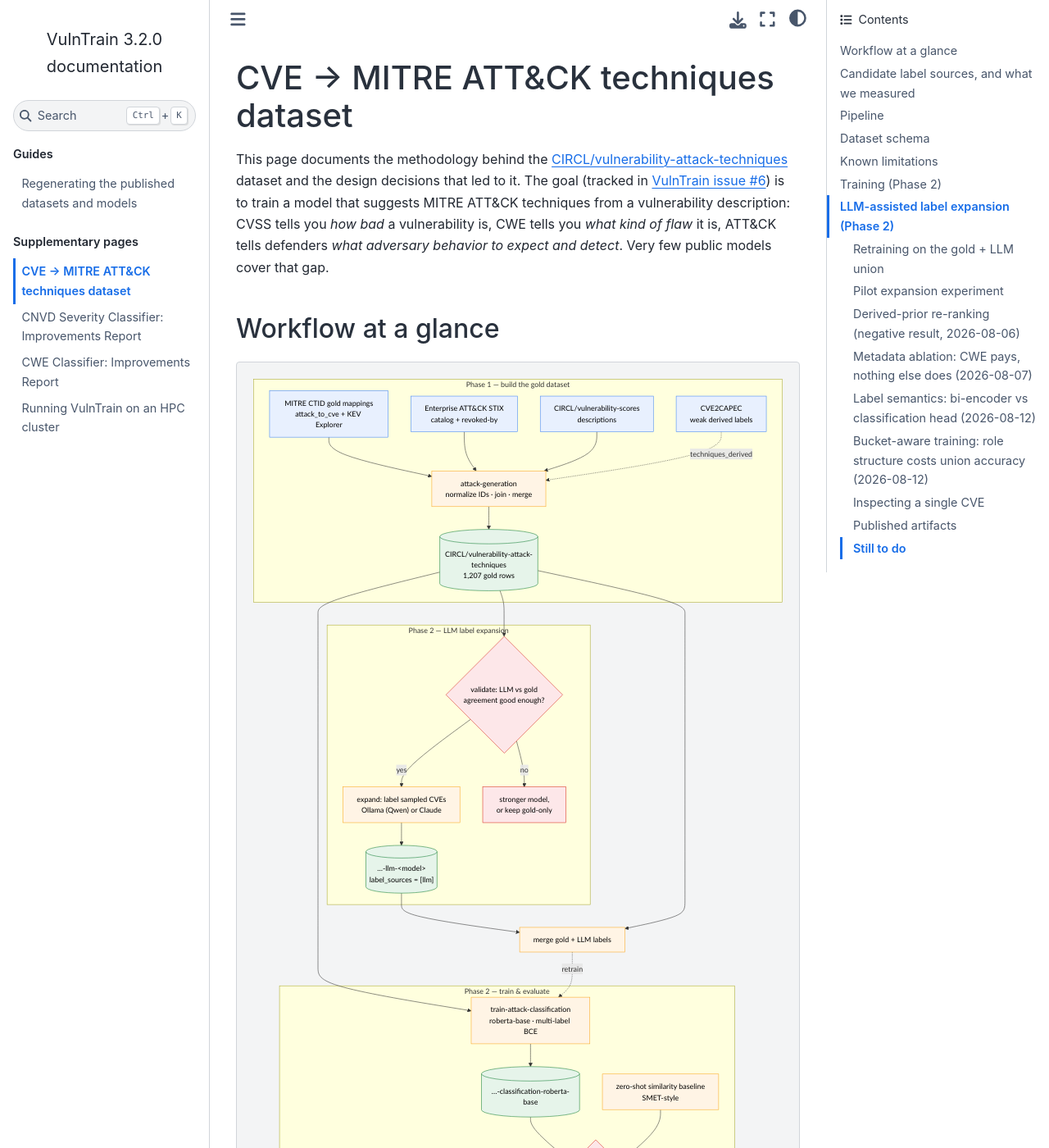
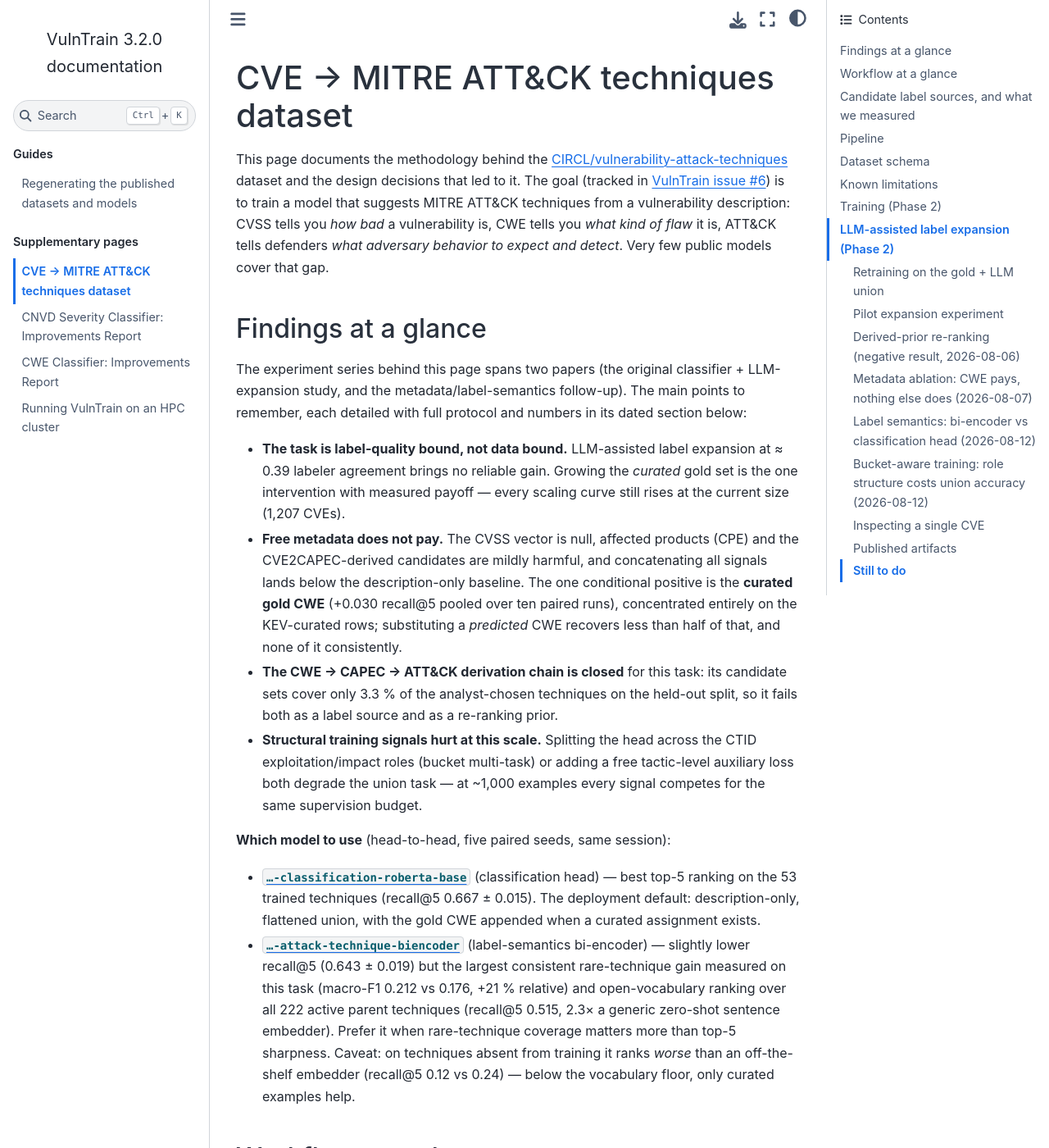
Before and after one commit to vulnerability-lookup/VulnTrain, a Sphinx documentation site: the page built from docs/attack-techniques-dataset.md, in a window 1280 px wide and 1400 px high. Shown: the whole window at 82% size. Built offline with Sphinx 7.4.7 and the Sphinx Book theme 1.1.4, drawn with Linux system fonts in a browser that asks for light colours; some of the changed text lies outside the part shown.

Commit message:
chg: [doc] add 'Findings at a glance' summary to the ATT&CK page
Surfaces the series' main results (label-quality bound, metadata audit
verdict, closed derivation chain, structural-signal negatives) and the
model-selection guidance matching the bi-encoder card, ahead of the
detailed dated sections. Also fixes the stale n=119 in the head-to-head
intro (actual 53-vocab test split: n=118, as in the paper).

```diff
--- a/docs/attack-techniques-dataset.md
+++ b/docs/attack-techniques-dataset.md
@@ -8,6 +8,55 @@
 vulnerability description: CVSS tells you *how bad* a vulnerability is, CWE
 tells you *what kind of flaw* it is, ATT&CK tells defenders *what adversary
 behavior to expect and detect*. Very few public models cover that gap.
+
+## Findings at a glance
+
+The experiment series behind this page spans two papers (the original
+classifier + LLM-expansion study, and the metadata/label-semantics
+follow-up). The main points to remember, each detailed with full
+protocol and numbers in its dated section below:
+
+- **The task is label-quality bound, not data bound.** LLM-assisted
+  label expansion at ≈ 0.39 labeler agreement brings no reliable gain.
+  Growing the *curated* gold set is the one intervention with measured
+  payoff — every scaling curve still rises at the current size
+  (1,207 CVEs).
+- **Free metadata does not pay.** The CVSS vector is null, affected
+  products (CPE) and the CVE2CAPEC-derived candidates are mildly
+  harmful, and concatenating all signals lands below the
+  description-only baseline. The one conditional positive is the
+  **curated gold CWE** (+0.030 recall@5 pooled over ten paired runs),
+  concentrated entirely on the KEV-curated rows; substituting a
+  *predicted* CWE recovers less than half of that, and none of it
+  consistently.
+- **The CWE → CAPEC → ATT&CK derivation chain is closed** for this
+  task: its candidate sets cover only 3.3 % of the analyst-chosen
+  techniques on the held-out split, so it fails both as a label source
+  and as a re-ranking prior.
+- **Structural training signals hurt at this scale.** Splitting the
+  head across the CTID exploitation/impact roles (bucket multi-task)
+  or adding a free tactic-level auxiliary loss both degrade the union
+  task — at ~1,000 examples every signal competes for the same
+  supervision budget.
+
+**Which model to use** (head-to-head, five paired seeds, same
+session):
+
+- [`…-classification-roberta-base`](https://huggingface.co/CIRCL/vulnerability-attack-technique-classification-roberta-base)
+  (classification head) — best top-5 ranking on the 53 trained
+  techniques (recall@5 0.667 ± 0.015). The deployment default:
+  description-only, flattened union, with the gold CWE appended when a
+  curated assignment exists.
+- [`…-attack-technique-biencoder`](https://huggingface.co/CIRCL/vulnerability-attack-technique-biencoder)
+  (label-semantics bi-encoder) — slightly lower recall@5
+  (0.643 ± 0.019) but the largest consistent rare-technique gain
+  measured on this task (macro-F1 0.212 vs 0.176, +21 % relative) and
+  open-vocabulary ranking over all 222 active parent techniques
+  (recall@5 0.515, 2.3× a generic zero-shot sentence embedder).
+  Prefer it when rare-technique coverage matters more than top-5
+  sharpness. Caveat: on techniques absent from training it ranks
+  *worse* than an off-the-shelf embedder (recall@5 0.12 vs 0.24) —
+  below the vocabulary floor, only curated examples help.
 
 ## Workflow at a glance
 
```
Also changed, not shown: other parts of docs/attack-techniques-dataset.md (+1 -1 lines).
